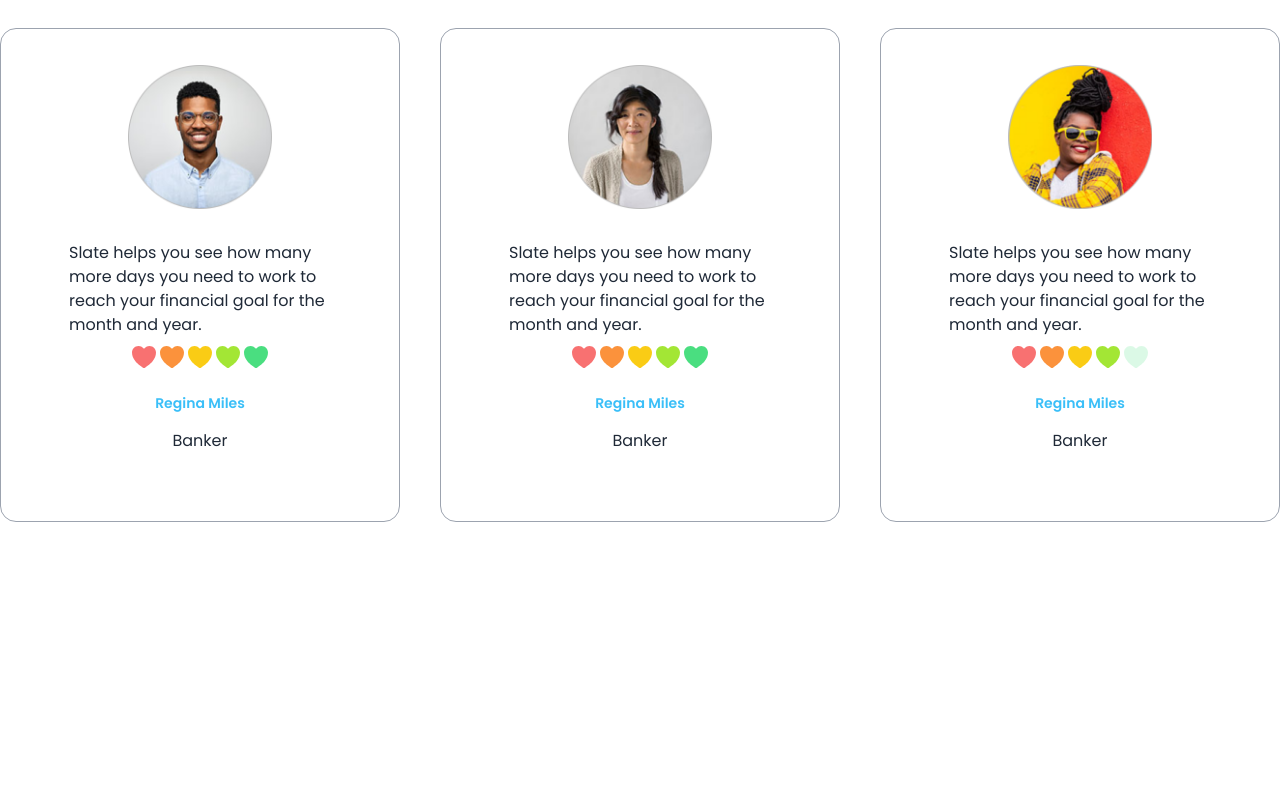
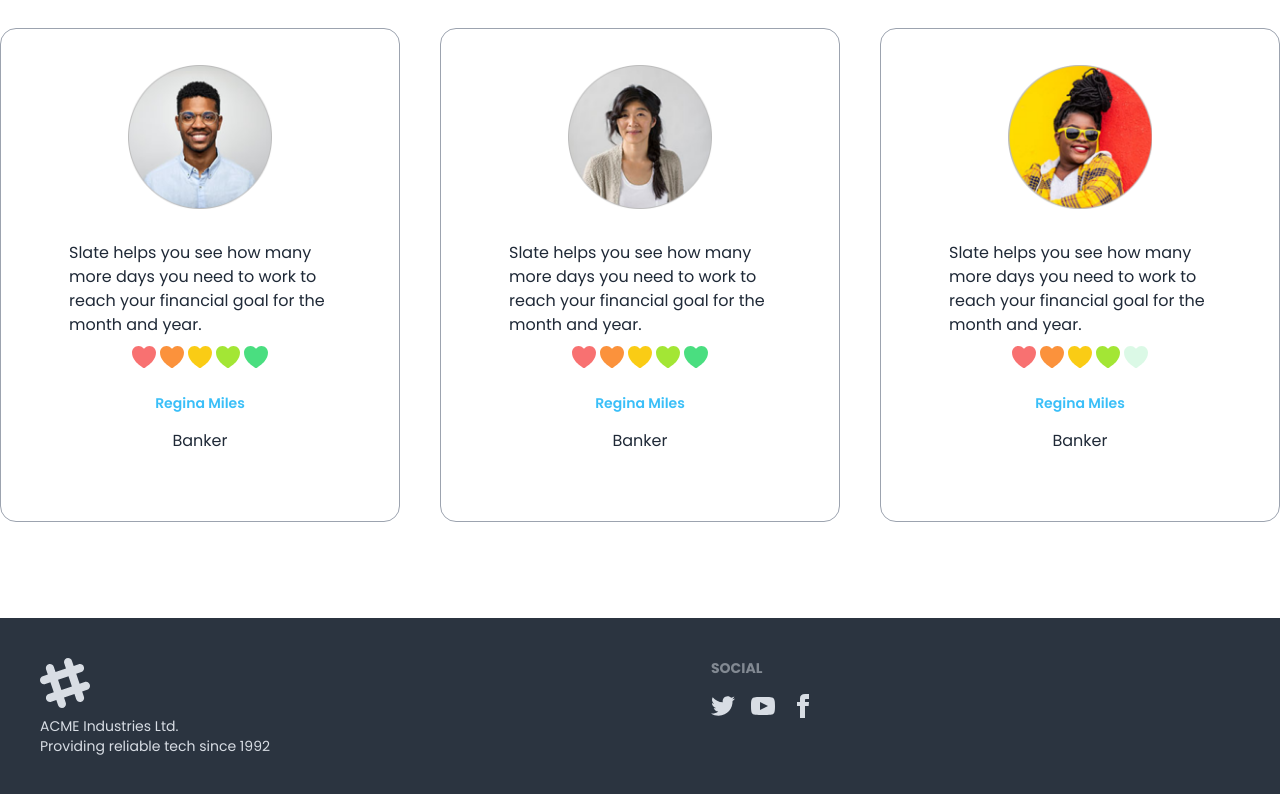
Before and after one commit to Rasibul/Bike-Zone, a plain HTML site: page index.html in a window 1280 px wide. Shown: the part 2061-2855 px from the top of the page. Before the commit the page ends 2679 px from the top, so only its background shows below. Drawn offline with nearby package versions, Linux system fonts and the light colour scheme.

Commit message:
footer section

```diff
--- a/index.html
+++ b/index.html
@@ -162,7 +162,7 @@
         <!-- feture bike section start here -->
 
         <section class="my-36">
-           <div class="text-center" >
+            <div class="text-center">
                 <h1 class="text-5xl font-bold">Fetured Bikes In This Year</h1>
                 <p class="text-sm text-[#E76F51]">Best bike collection</p>
             </div>
@@ -184,7 +184,8 @@
                     <figure><img src="./images/others/latest1.png" alt="Shoes" /></figure>
                     <div class="card-body">
                         <h2 class="card-title textt-3xl">Ducati XDIAVEL S-73</h2>
-                      <p>Lorem ipsum dolor sit amet, consectetur adipiscing elit. Lacus, fermentum amet faucibus sed id nisi lectus at.</p>
+                        <p>Lorem ipsum dolor sit amet, consectetur adipiscing elit. Lacus, fermentum amet faucibus sed
+                            id nisi lectus at.</p>
                         <div class="card-actions">
                             <button class="btn bg-btn-primary text-white">Buy Now</button>
                         </div>
@@ -195,7 +196,8 @@
                     <figure><img src="./images/others/latest2.png" alt="Shoes" /></figure>
                     <div class="card-body">
                         <h2 class="card-title textt-3xl">Motorcycles & Scooters</h2>
-                      <p>Lorem ipsum dolor sit amet, consectetur adipiscing elit. Lacus, fermentum amet faucibus sed id nisi lectus at.</p>
+                        <p>Lorem ipsum dolor sit amet, consectetur adipiscing elit. Lacus, fermentum amet faucibus sed
+                            id nisi lectus at.</p>
                         <div class="card-actions">
                             <button class="btn bg-btn-primary text-white">Buy Now</button>
                         </div>
@@ -206,7 +208,8 @@
                     <figure><img src="./images/others/latest3.png" alt="Shoes" /></figure>
                     <div class="card-body">
                         <h2 class="card-title textt-3xl">2021 Honda CBR500R</h2>
-                      <p>Lorem ipsum dolor sit amet, consectetur adipiscing elit. Lacus, fermentum amet faucibus sed id nisi lectus at.</p>
+                        <p>Lorem ipsum dolor sit amet, consectetur adipiscing elit. Lacus, fermentum amet faucibus sed
+                            id nisi lectus at.</p>
                         <div class="card-actions">
                             <button class="btn bg-btn-primary text-white">Buy Now</button>
                         </div>
@@ -218,7 +221,8 @@
         <!-- client section start here -->
 
         <section class="my-24">
-            <h3 class="text-5xl font-semibold text-center my-10">Happy <span class="text-btn-primary">Clients says</span></h3>
+            <h3 class="text-5xl font-semibold text-center my-10">Happy <span class="text-btn-primary">Clients
+                    says</span></h3>
             <div class="grid gap-10 grid-cols-1 md:grid-cols-2 lg:grid-cols-3">
                 <div class="card  bg-base-100 p-9 border border-gray-400">
                     <figure><img class="w-36" src="./images/others/user-1.png" alt="Shoes" /></figure>
@@ -231,8 +235,8 @@
                             <input type="radio" name="rating-3" class="mask mask-heart bg-red-400" />
                             <input type="radio" name="rating-3" class="mask mask-heart bg-orange-400" />
                             <input type="radio" name="rating-3" class="mask mask-heart bg-yellow-400" />
-                            <input type="radio" name="rating-3" class="mask mask-heart bg-lime-400" checked  />
-                            <input type="radio" name="rating-3" class="mask mask-heart bg-green-400"  />
+                            <input type="radio" name="rating-3" class="mask mask-heart bg-lime-400" checked />
+                            <input type="radio" name="rating-3" class="mask mask-heart bg-green-400" />
                         </div>
                         <div class=" text-center space-y-4 mt-4">
                             <p class="text-sm font-semibold text-info">Regina Miles</p>
@@ -251,8 +255,8 @@
                             <input type="radio" name="rating-3" class="mask mask-heart bg-red-400" />
                             <input type="radio" name="rating-3" class="mask mask-heart bg-orange-400" />
                             <input type="radio" name="rating-3" class="mask mask-heart bg-yellow-400" />
-                            <input type="radio" name="rating-3" class="mask mask-heart bg-lime-400" checked  />
-                            <input type="radio" name="rating-3" class="mask mask-heart bg-green-400"  />
+                            <input type="radio" name="rating-3" class="mask mask-heart bg-lime-400" checked />
+                            <input type="radio" name="rating-3" class="mask mask-heart bg-green-400" />
                         </div>
                         <div class=" text-center space-y-4 mt-4">
                             <p class="text-sm font-semibold text-info">Regina Miles</p>
@@ -271,8 +275,8 @@
                             <input type="radio" name="rating-3" class="mask mask-heart bg-red-400" />
                             <input type="radio" name="rating-3" class="mask mask-heart bg-orange-400" />
                             <input type="radio" name="rating-3" class="mask mask-heart bg-yellow-400" />
-                            <input type="radio" name="rating-3" class="mask mask-heart bg-lime-400" checked  />
-                            <input type="radio" name="rating-3" class="mask mask-heart bg-green-400"  />
+                            <input type="radio" name="rating-3" class="mask mask-heart bg-lime-400" checked />
+                            <input type="radio" name="rating-3" class="mask mask-heart bg-green-400" />
                         </div>
                         <div class=" text-center space-y-4 mt-4">
                             <p class="text-sm font-semibold text-info">Regina Miles</p>
@@ -282,13 +286,22 @@
                 </div>
             </div>
         </section>
-
-
         <!-- client section end here -->
 
     </main>
-    <footer>
-
+    <footer class="footer p-10 bg-neutral text-neutral-content">
+        <div>
+          <svg width="50" height="50" viewBox="0 0 24 24" xmlns="http://www.w3.org/2000/svg" fill-rule="evenodd" clip-rule="evenodd" class="fill-current"><path d="M22.672 15.226l-2.432.811.841 2.515c.33 1.019-.209 2.127-1.23 2.456-1.15.325-2.148-.321-2.463-1.226l-.84-2.518-5.013 1.677.84 2.517c.391 1.203-.434 2.542-1.831 2.542-.88 0-1.601-.564-1.86-1.314l-.842-2.516-2.431.809c-1.135.328-2.145-.317-2.463-1.229-.329-1.018.211-2.127 1.231-2.456l2.432-.809-1.621-4.823-2.432.808c-1.355.384-2.558-.59-2.558-1.839 0-.817.509-1.582 1.327-1.846l2.433-.809-.842-2.515c-.33-1.02.211-2.129 1.232-2.458 1.02-.329 2.13.209 2.461 1.229l.842 2.515 5.011-1.677-.839-2.517c-.403-1.238.484-2.553 1.843-2.553.819 0 1.585.509 1.85 1.326l.841 2.517 2.431-.81c1.02-.33 2.131.211 2.461 1.229.332 1.018-.21 2.126-1.23 2.456l-2.433.809 1.622 4.823 2.433-.809c1.242-.401 2.557.484 2.557 1.838 0 .819-.51 1.583-1.328 1.847m-8.992-6.428l-5.01 1.675 1.619 4.828 5.011-1.674-1.62-4.829z"></path></svg>
+          <p>ACME Industries Ltd.<br/>Providing reliable tech since 1992</p>
+        </div>
+        <div>
+          <span class="footer-title">Social</span>
+          <div class="grid grid-flow-col gap-4">
+            <a><svg xmlns="http://www.w3.org/2000/svg" width="24" height="24" viewBox="0 0 24 24" class="fill-current"><path d="M24 4.557c-.883.392-1.832.656-2.828.775 1.017-.609 1.798-1.574 2.165-2.724-.951.564-2.005.974-3.127 1.195-.897-.957-2.178-1.555-3.594-1.555-3.179 0-5.515 2.966-4.797 6.045-4.091-.205-7.719-2.165-10.148-5.144-1.29 2.213-.669 5.108 1.523 6.574-.806-.026-1.566-.247-2.229-.616-.054 2.281 1.581 4.415 3.949 4.89-.693.188-1.452.232-2.224.084.626 1.956 2.444 3.379 4.6 3.419-2.07 1.623-4.678 2.348-7.29 2.04 2.179 1.397 4.768 2.212 7.548 2.212 9.142 0 14.307-7.721 13.995-14.646.962-.695 1.797-1.562 2.457-2.549z"></path></svg></a>
+            <a><svg xmlns="http://www.w3.org/2000/svg" width="24" height="24" viewBox="0 0 24 24" class="fill-current"><path d="M19.615 3.184c-3.604-.246-11.631-.245-15.23 0-3.897.266-4.356 2.62-4.385 8.816.029 6.185.484 8.549 4.385 8.816 3.6.245 11.626.246 15.23 0 3.897-.266 4.356-2.62 4.385-8.816-.029-6.185-.484-8.549-4.385-8.816zm-10.615 12.816v-8l8 3.993-8 4.007z"></path></svg></a>
+            <a><svg xmlns="http://www.w3.org/2000/svg" width="24" height="24" viewBox="0 0 24 24" class="fill-current"><path d="M9 8h-3v4h3v12h5v-12h3.642l.358-4h-4v-1.667c0-.955.192-1.333 1.115-1.333h2.885v-5h-3.808c-3.596 0-5.192 1.583-5.192 4.615v3.385z"></path></svg></a>
+          </div>
+        </div>
       </footer>
 
 </body>
```
Lines whose indentation alone changed are shown as unchanged.
